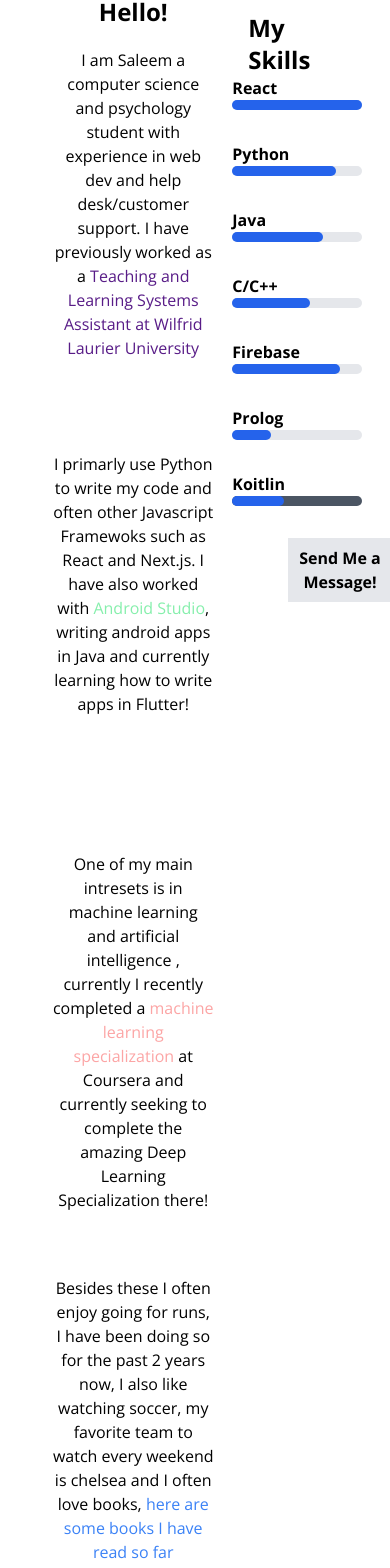
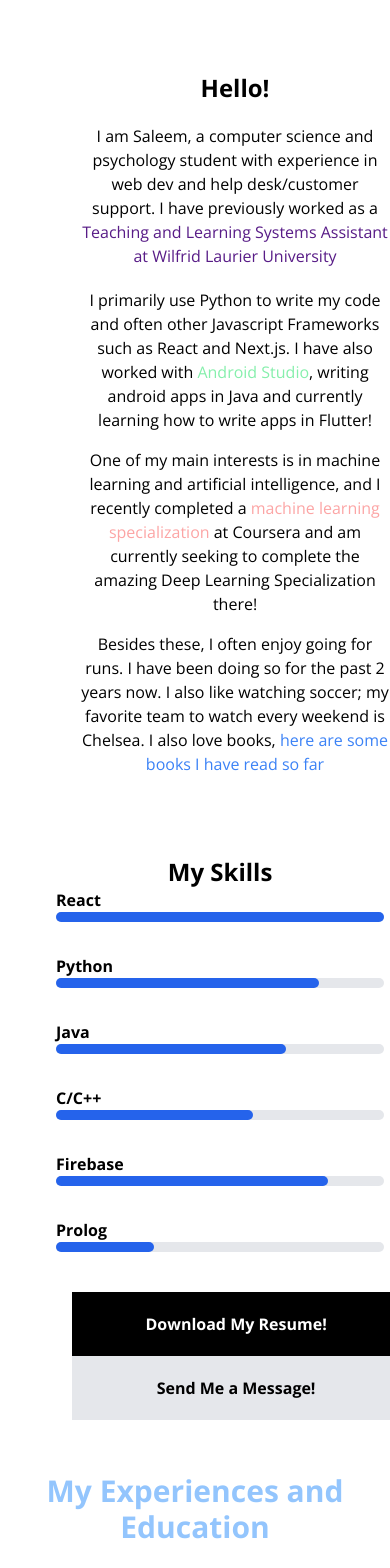
Before and after one commit to SaleemIbrahim1212/saleemportfolio, a Next.js app: page / in a window 390 px wide. Shown: the part 1340-2908 px from the top of the page. Built offline with nearby package versions, Linux system fonts and the light colour scheme.

Commit message:
Mobile responsiveness test
Mobile friendly About Section added

```diff
--- a/src/app/components/About.jsx
+++ b/src/app/components/About.jsx
@@ -1,74 +1,75 @@
-import React from 'react'
-import SkillBar from '../containers/SkillBar'
-import particleBackground from './ParticleBackground'
+import React from 'react';
+import SkillBar from '../containers/SkillBar';
+import particleBackground from './ParticleBackground';
+
 const About = () => {
   return (
-
-    <div className=' relative bg-white flex justify-center p-4 m-0  ml-0 mr-0 mb-0'>
-    <particleBackground/>
-    <div id = "About_Section" className='flex flex-col'>
+    <div className='relative bg-white flex justify-center p-4 m-0 ml-0 mr-0 mb-0'>
+      <particleBackground />
+      <div id="About_Section" className='flex flex-col'>
         <h3 className='text-3xl text-blue-400 p-4 pb-0 text-center font-semibold m-4'>About</h3>
         <h1 className='text-5xl text-black text-center font-bold'> More About Me </h1>
-        <span className='text-black text-center text-lg font-semibold mt-5'> I am a recent computer science and psychology graduate at Wilfrid Laurier University with a passion for solving problems </span>
-        <span className='text-black text-center text-lg font-semibold mt-2'>and an interest in technology including <span className='text-blue-800'> machine learning and natural language processing.</span></span>
-        <div className='border border-gray-500 w-52 self-center mt-10'/>
-        <div className='flex md:flex-row sm:flex-col justify-center m-10 '>
+        <span className='text-black text-center text-lg font-semibold mt-5'>
+          I am a recent computer science and psychology graduate at Wilfrid Laurier University with a passion for solving problems
+        </span>
+        <span className='text-black text-center text-lg font-semibold mt-2'>
+          and an interest in technology including <span className='text-blue-800'> machine learning and natural language processing.</span>
+        </span>
+        <div className='border border-gray-500 w-52 self-center mt-10' />
 
-<div className='flex-col m-6 ml-0 p-6 self-center mt-4 w-4/6 flex flex-wrap right-0'>
-<h1 className='text-black  font-bold text-2xl px-4 self-center lef '> Hello! </h1>
-<p className='text-black text-center mt-4 py-1'> I am Saleem a computer science and psychology student with experience in web dev and help desk/customer support. I have previously worked as a <span className='text-purple-900'> Teaching and Learning Systems Assistant at Wilfrid Laurier University</span></p>
-<p  className='text-black text-center mt-4'> I primarly use Python to write my code and often other Javascript Framewoks such as React and Next.js. I have also worked with <span className='text-green-300'> Android Studio</span>, writing android apps in Java and currently learning how to write apps in Flutter! </p>
-<p  className='text-black text-center mt-4 '> One of my main intresets is in machine learning and artificial intelligence , currently I recently completed a <span className='text-red-300'> machine learning specialization </span>at Coursera and currently seeking to complete the amazing Deep Learning Specialization there!  </p>
-<p  className='text-black text-center mt-4 '> Besides these I often enjoy going for runs, I have been doing so for the past 2 years now, I also like watching soccer, my favorite team to watch every weekend is chelsea and I often love books, <span className='text-blue-500'>here are some books I have read so far </span>  </p>
-<button className='bg-black text-white ml-14 mt-6  w-4/5 h-16'> Download My Resume </button>
+        <div className='w-full grid  sm:grid lg:grid-cols-2 sm:grid-cols-1 m-10 h-full'>
+          <div className='flex-col lg:m-6 lg:ml-0 p-6 self-center mt-4 w-full flex flex-wrap right-0'>
+            <h1 className='text-black  font-bold text-2xl px-4 self-center '> Hello! </h1>
+            <p className='text-black text-center mt-4 py-1'>
+              I am Saleem, a computer science and psychology student with experience in web dev and help desk/customer support. I have previously worked as a <span className='text-purple-900'> Teaching and Learning Systems Assistant at Wilfrid Laurier University</span>
+            </p>
+            <p className='text-black text-center mt-4'>
+              I primarily use Python to write my code and often other Javascript Frameworks such as React and Next.js. I have also worked with <span className='text-green-300'> Android Studio</span>, writing android apps in Java and currently learning how to write apps in Flutter!
+            </p>
+            <p className='text-black text-center mt-4 '> One of my main interests is in machine learning and artificial intelligence, and I recently completed a <span className='text-red-300'> machine learning specialization </span> at Coursera and am currently seeking to complete the amazing Deep Learning Specialization there!
+            </p>
+            <p className='text-black text-center mt-4 '> Besides these, I often enjoy going for runs. I have been doing so for the past 2 years now. I also like watching soccer; my favorite team to watch every weekend is Chelsea. I also love books, <span className='text-blue-500'>here are some books I have read so far</span>
+            </p>
           </div>
 
-<div className='flex flex-col mt-14  w-4/6'>
-
+          <div className='flex flex-col mt-14 w-11/12 mr-10'>
             <h1 className='text-black self-center font-bold text-2xl px-4'> My Skills</h1>
             <h3 className='text-black font-bold'> React </h3>
-<SkillBar percentage={"80"}/>
-
+            <SkillBar percentage={"80"} />
 
             <h3 className='text-black font-bold mt-8'> Python </h3>
             <div class="w-full bg-gray-200 rounded-full h-2.5 dark:bg-gray-700">
-  <div class="bg-blue-600 h-2.5 rounded-full" style={{width: "80%"}}></div>
+              <div class="bg-blue-600 h-2.5 rounded-full" style={{ width: "80%" }}></div>
             </div>
+
             <h3 className='text-black font-bold mt-8'> Java </h3>
             <div class="w-full bg-gray-200 rounded-full h-2.5 dark:bg-gray-700">
-  <div class="bg-blue-600 h-2.5 rounded-full" style={{width: "70%"}}></div>
+              <div class="bg-blue-600 h-2.5 rounded-full" style={{ width: "70%" }}></div>
+            </div>
 
             <h3 className='text-black font-bold mt-8'> C/C++ </h3>
             <div class="w-full bg-gray-200 rounded-full h-2.5 dark:bg-gray-700">
-  <div class="bg-blue-600 h-2.5 rounded-full" style={{width: "60%"}}></div>
+              <div class="bg-blue-600 h-2.5 rounded-full" style={{ width: "60%" }}></div>
+            </div>
 
             <h3 className='text-black font-bold mt-8'> Firebase </h3>
             <div class="w-full bg-gray-200 rounded-full h-2.5 dark:bg-gray-700">
-  <div class="bg-blue-600 h-2.5 rounded-full" style={{width: "83%"}}></div>
+              <div class="bg-blue-600 h-2.5 rounded-full" style={{ width: "83%" }}></div>
             </div>
             <h3 className='text-black font-bold mt-8'> Prolog </h3>
             <div class="w-full bg-gray-200 rounded-full h-2.5 dark:bg-gray-700">
-  <div class="bg-blue-600 h-2.5 rounded-full" style={{width: "30%"}}></div>
-  </div>
-
-  <h3 className='text-black font-bold mt-8'> Koitlin </h3>
-<div class="w-full bg-gray-600 rounded-full h-2.5 dark:bg-gray-700">
-  <div class="bg-blue-600 h-2.5 rounded-full" style={{width: "40%"}}></div>
-  </div>
-
-  <button className=' font-bold ml-14 self-center bg-gray-200 text-black w-4/5 mt-8 h-16'> Send Me a Message! </button>
-
-</div>
+              <div class="bg-blue-600 h-2.5 rounded-full" style={{ width: "30%" }}></div>
             </div>
           </div>
         </div>
 
-
-
-
+        <div className='grid lg:grid-cols-2 sm:grid-cols-1 w-full self-center'>
+          <button className='font-bold ml-14 lg:mb-0 sm:mb-5 self-center bg-black text-white w-11/12 h-16'> Download My Resume! </button>
+          <button className=' font-bold ml-14 self-center lg:mt-0 sm:mt-6 bg-gray-200 text-black w-11/12 h-16'> Send Me a Message! </button>
         </div>
       </div>
-  )
+    </div>
+  );
 }
 
-export default About
+export default About;
--- a/src/app/components/Experience.jsx
+++ b/src/app/components/Experience.jsx
@@ -8,7 +8,7 @@ const Experience = () => {
   return (
     <div className=' relative mt-0 bg-white m-0  sm:self-center p-4 w-full'>
     <h1 className='text-blue-300 self-center m-2 border border-blue-600 border-transparent p-3 text-3xl font-bold text-center'> My Experiences and Education</h1>
-    <div className='flex sm:flex-col  md:flex-row self-center  px-10 w-full' >
+    <div className='flex sm:flex-col  md:flex-row self-center  px-10 w-full mt-5 mb-10' >
     <TimeLines/>
     <TimeLines2/>
     </div>
--- a/src/app/components/Header.jsx
+++ b/src/app/components/Header.jsx
@@ -1,4 +1,3 @@
-'use client'
 import React from 'react'
 import {AiFillFilePdf} from 'react-icons/ai'
 import {FaGithubAlt} from 'react-icons/fa'
--- a/src/app/components/ParticleBackground.jsx
+++ b/src/app/components/ParticleBackground.jsx
@@ -5,16 +5,13 @@ import { loadFull } from "tsparticles";
 
 const particleBackground = () => {
   const particlesInit = async (engine) => {
-    // Initiate the tsParticles instance (engine) here
     await loadFull(engine);
   };
-
   return (
     <div className='absolute' style={{ backgroundColor: 'black' }}>
       <Particles
         options={{
           background: {
-            // Set the background color to black
             color: "#000000",
           },
           fpsLimit: 60,
--- a/src/app/layout.js
+++ b/src/app/layout.js
@@ -1,15 +1,19 @@
+import Head from 'next/head'
 import './globals.css'
 import { Open_Sans } from 'next/font/google'
 const inter = Open_Sans({ subsets: ['latin'] })
-
 export const metadata = {
-  title: 'Create Next App',
+  title: 'Saleems page',
   description: 'Generated by create next app',
 }
 
 export default function RootLayout({ children }) {
   return (
     <html lang="en">
+      <Head>
+      <meta charset="utf-8" />
+        <meta name="viewport" content="width=device-width, initial-scale=1"/>
+      </Head>
 
 
       <body className={inter.className}>{children}</body>
--- a/src/app/page.js
+++ b/src/app/page.js
@@ -8,7 +8,9 @@ import ParticleBackground from './components/ParticleBackground';
 
 export default function Home() {
   return (
+
     <main className="h-full flex flex-col overflow-x-hidden w-full">
+
       <ParticleBackground /> {/* Particle background is in the background */}
       <Header />
       <About />
```
Lines whose indentation alone changed are shown as unchanged.
